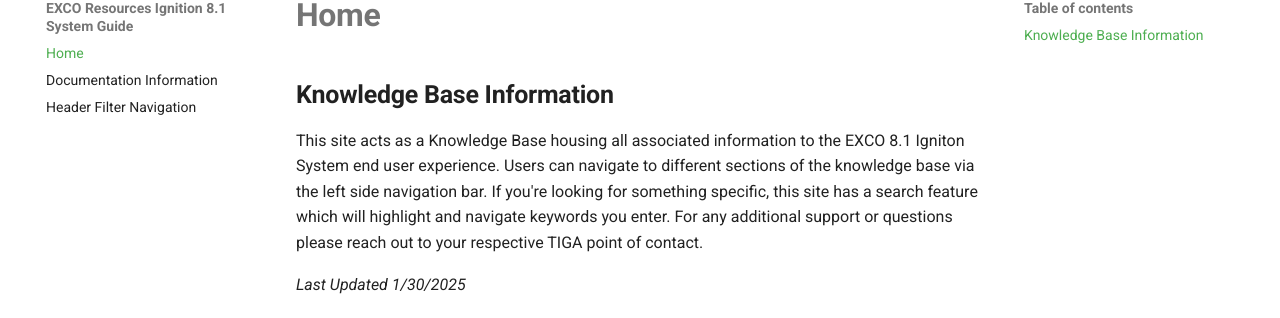
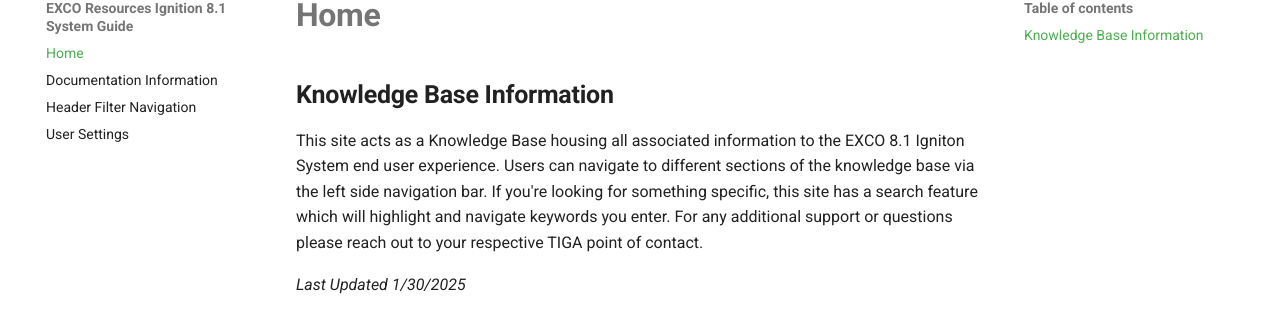
Before and after one commit to Mokrecho1/ER-8.1SystemDocumentation, an MkDocs documentation site: the page built from docs/index.md, in a window 1280 px wide. Shown: the part 103-421 px from the top of the page. Built offline with MkDocs 1.6.1 and Material for MkDocs 9.7.7, drawn with Linux system fonts in a browser that asks for light colours; comment, search, counter and statistics services are not loaded.

Commit message:
Update mkdocs.yml

```diff
--- a/mkdocs.yml
+++ b/mkdocs.yml
@@ -19,6 +19,7 @@ nav:
   - index.md
   - Documentation Information.md
   - Header Filter Navigation.md
+  - User Settings.md
 
 Extra:
    social:
```
